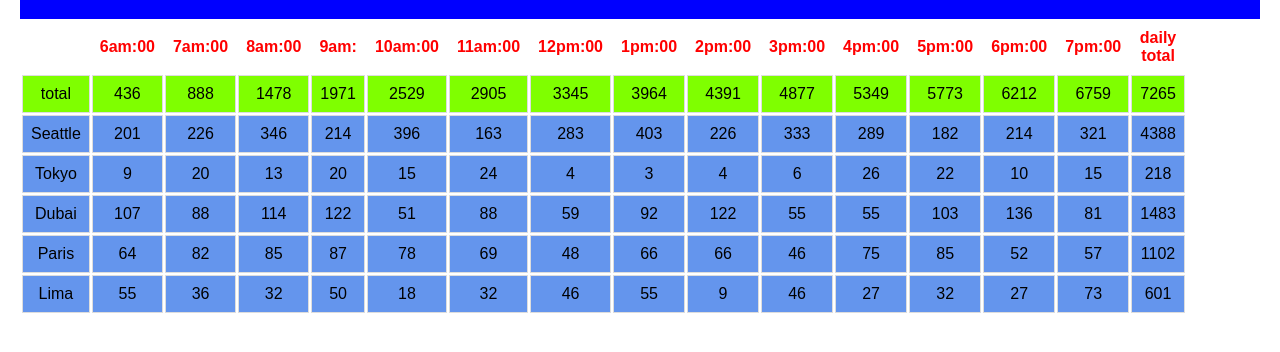
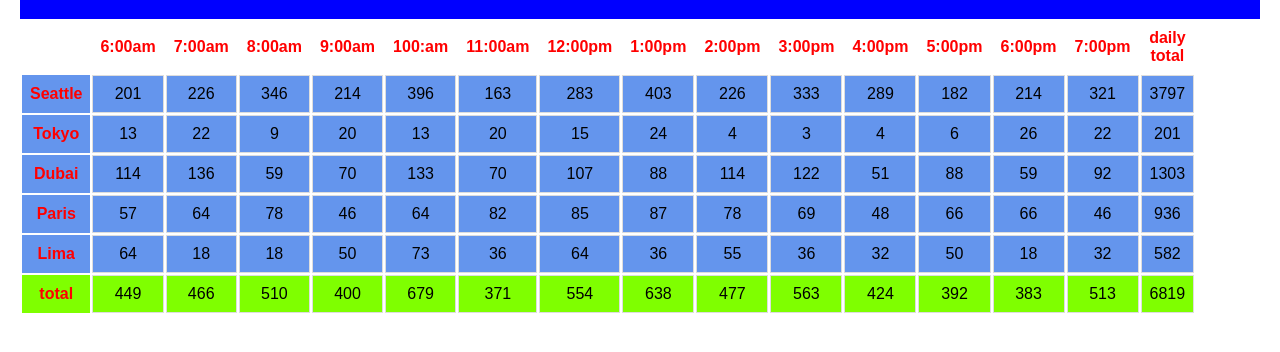
Before and after one commit to Ahmed-Alanaswah/cookie-stand, a plain HTML site: page sales.html in a window 1280 px wide. Shown: the part 78-430 px from the top of the page. Drawn offline with Linux system fonts and the light colour scheme.

Commit message:
add total row and fixed some errors

```diff
--- a/css/style.css
+++ b/css/style.css
@@ -88,7 +88,7 @@
   border: 0;
 }
 
-tr:nth-child(2) {
+tr:last-child {
   background-color: chartreuse;
   border: 0;
 }
--- a/js/app.js
+++ b/js/app.js
@@ -1,7 +1,7 @@
 'use strict';
 
 let sales = document.getElementById('sales');
-let hours =  ['','6am:00' ,'7am:00','8am:00','9am:','10am:00','11am:00','12pm:00','1pm:00','2pm:00','3pm:00','4pm:00','5pm:00','6pm:00', '7pm:00','daily total'];
+let hours =  ['6:00am' ,'7:00am','8:00am','9:00am','100:am','11:00am','12:00pm','1:00pm','2:00pm','3:00pm','4:00pm','5:00pm','6:00pm', '7:00pm'];
 
 
 function City(name , minCus,  maxCus,avg) {
@@ -12,8 +12,6 @@
   this.avg=avg;
   this.cookiesSales= [];
   this.total = 0;
-
-
 
 }
 
@@ -64,14 +62,17 @@
 
 
 
-
-
-
 let table2 = document.createElement('table');
 sales.appendChild(table2);
 
+function createHeader(){
+
   let row = document.createElement('tr');
   table2.appendChild(row);
+
+  hours.unshift('');
+  hours.push('daily total ');
+
 
   for(let i =0 ; i < hours.length ;i++){
     let HeadTable =document.createElement('th');
@@ -79,6 +80,7 @@
     row.appendChild(HeadTable );
   }
 
+}
 
 
 
@@ -89,7 +91,7 @@
   let fitstrowDATA = document.createElement('tr');
   table2.appendChild(fitstrowDATA);
 
-  let fitstrowName = document.createElement('td');
+  let fitstrowName = document.createElement('th');
   fitstrowName.textContent = this.name;
   fitstrowDATA.appendChild(fitstrowName);
 
@@ -107,18 +109,20 @@
 
 
 
+function createfooter( ){
   let footer = document.createElement('tr');
   table2.appendChild(footer );
 
-let firstItemfooter = document.createElement('td');
+  let firstItemfooter = document.createElement('th');
   firstItemfooter.textContent='total';
   footer.appendChild(firstItemfooter );
-let sumCountry  = 0;
+
   let Arr = [];
 
 
-for(let i= 0;i< hours.length;i++){
-
+  for(let i= 0;i < hours.length -2;i++){
+    let footerTable = document.createElement('td');
+    let sumCountry  = 0;
     for (let x= 0; x < arr.length ; x++){
 
       sumCountry += arr[x].cookiesSales[i];
@@ -128,28 +132,33 @@
 
     Arr.push(sumCountry);
 
+    footerTable.textContent = Arr[i];
+
+    footer.appendChild(footerTable );
+  }
+
+
+
+  let SumTotal = document.createElement('td');
+  let sumCountry  = 0;
+
+  for (let x= 0; x < arr.length ; x++){
+
+    sumCountry += arr[x].total;
+
+
+  }
+
+  SumTotal.textContent = sumCountry;
+  footer.appendChild(SumTotal );
 
 }
 
 
-
-
-for(let i =  0 ; i < hours.length-1 ;i++){
-  let footerTable = document.createElement('td');
-
-  footerTable.textContent = Arr[i];
-
-  footer.appendChild(footerTable );
-
-
-
-}
-
-
-
-
+createHeader();
 seattle.createTable2();
 tokyo.createTable2();
 dubai.createTable2();
 paris.createTable2();
 lima.createTable2();
+createfooter( );
```
Lines whose indentation alone changed are shown as unchanged.
